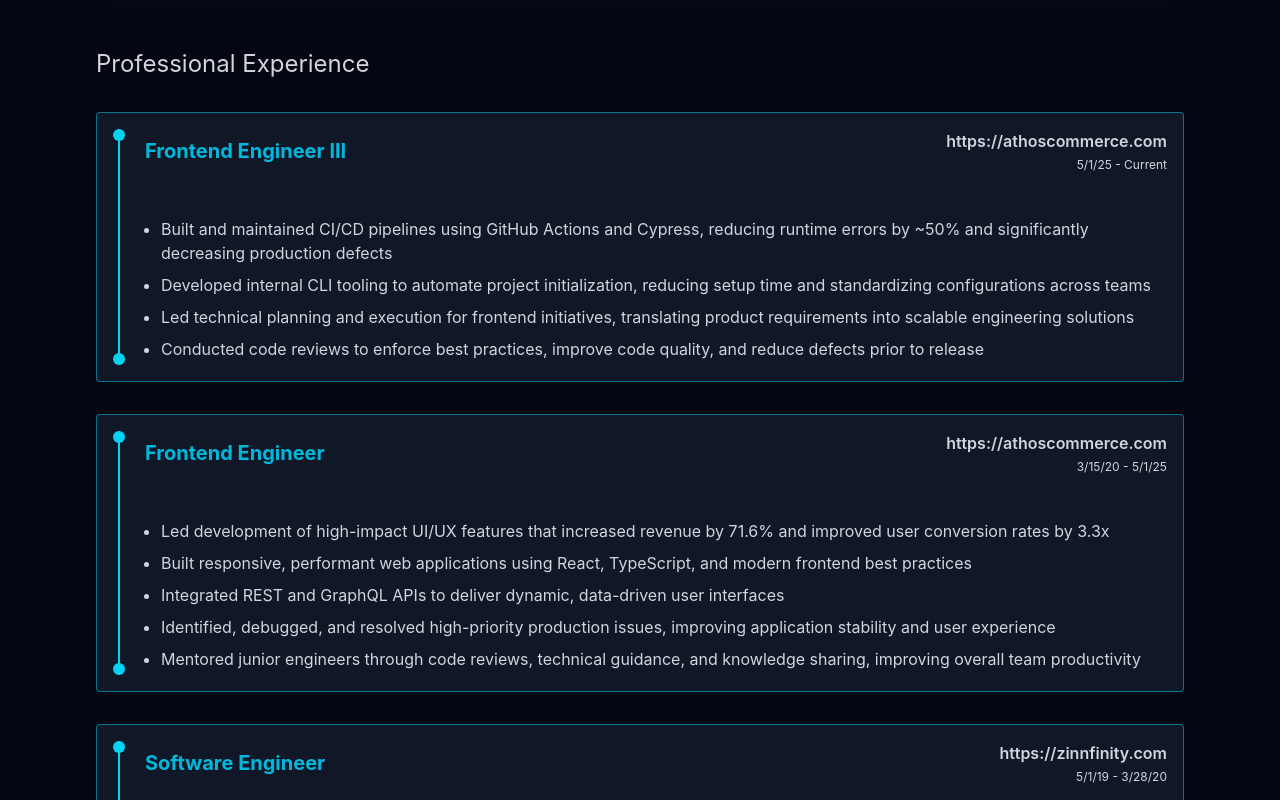
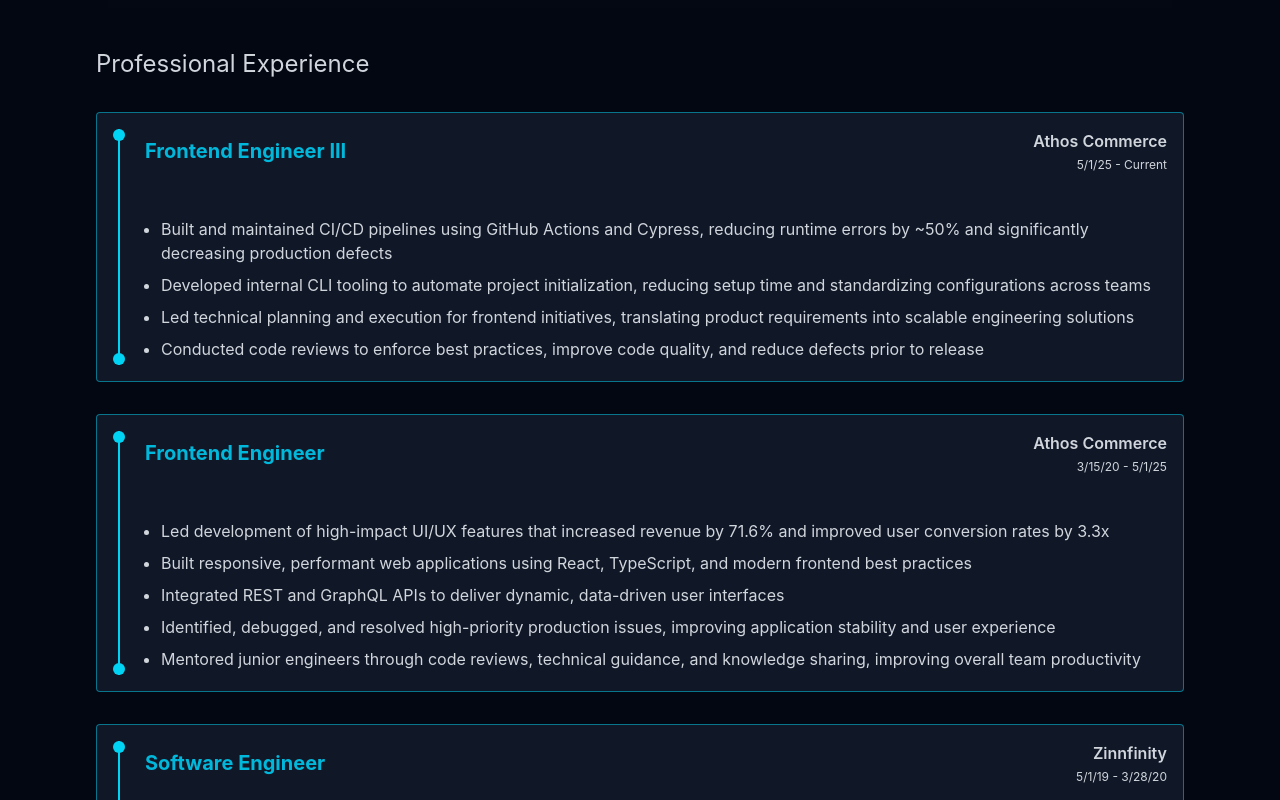
Before and after one commit to bradybridges/svelte-portfolio, a SvelteKit app: page / in a window 1280 px wide. Shown: the part 980-1780 px from the top of the page. Built offline with nearby package versions, Linux system fonts and the light colour scheme.

Commit message:
fix: company link labels

```diff
--- a/src/components/ExperienceSection.svelte
+++ b/src/components/ExperienceSection.svelte
@@ -29,7 +29,7 @@
 											url={role.companyUrl}
 											target="_blank"
 											ariaLabel={`Visit ${role.company} website`}
-											label={role.companyUrl}
+											label={role.company}
 										/>
 									{:else}
 										{role.company}
```
